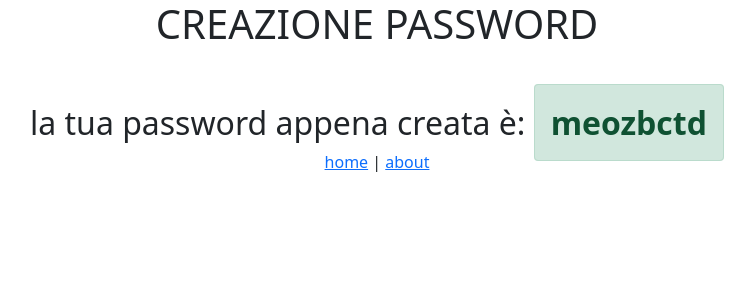
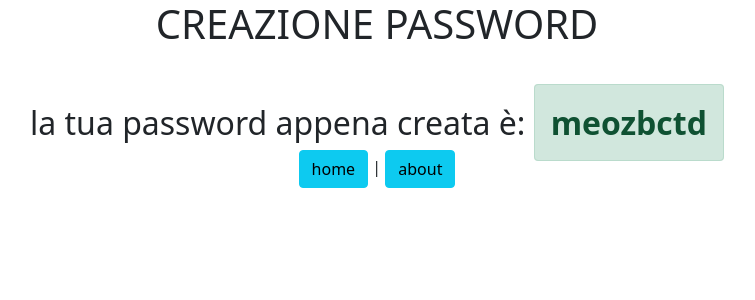
Before and after one commit to dlepri/django3-cap4, a Django app: page /creapassword/ in a window 1280 px wide. Shown: the top 300 px of the page, without its empty margins (263-1018 px from the left). Run offline with Django 3.2, Linux system fonts and the light colour scheme.

Commit message:
Secondo commit

```diff
--- a/primapp/templates/primapp/password.html
+++ b/primapp/templates/primapp/password.html
@@ -4,5 +4,5 @@
     <h2>la tua password appena creata è:
         <strong class="alert alert-success">{{password}}</strong>
     </h2>
-    <a href="{% url 'home'%}">home</a> | <a href="{% url 'about'%}">about</a>
+    <a href="{% url 'home'%}" class="btn btn-info">home</a> | <a href="{% url 'about'%}" class="btn btn-info">about</a>
 </div>
```
